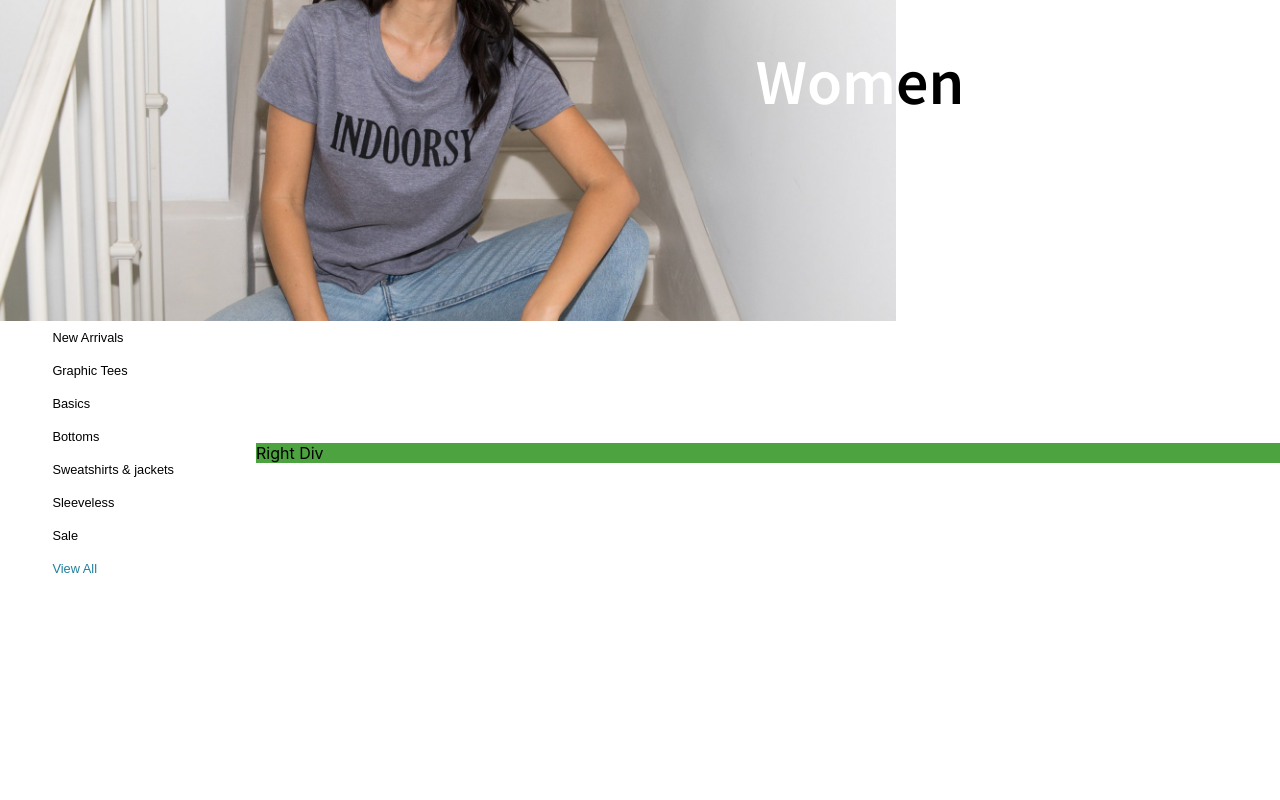
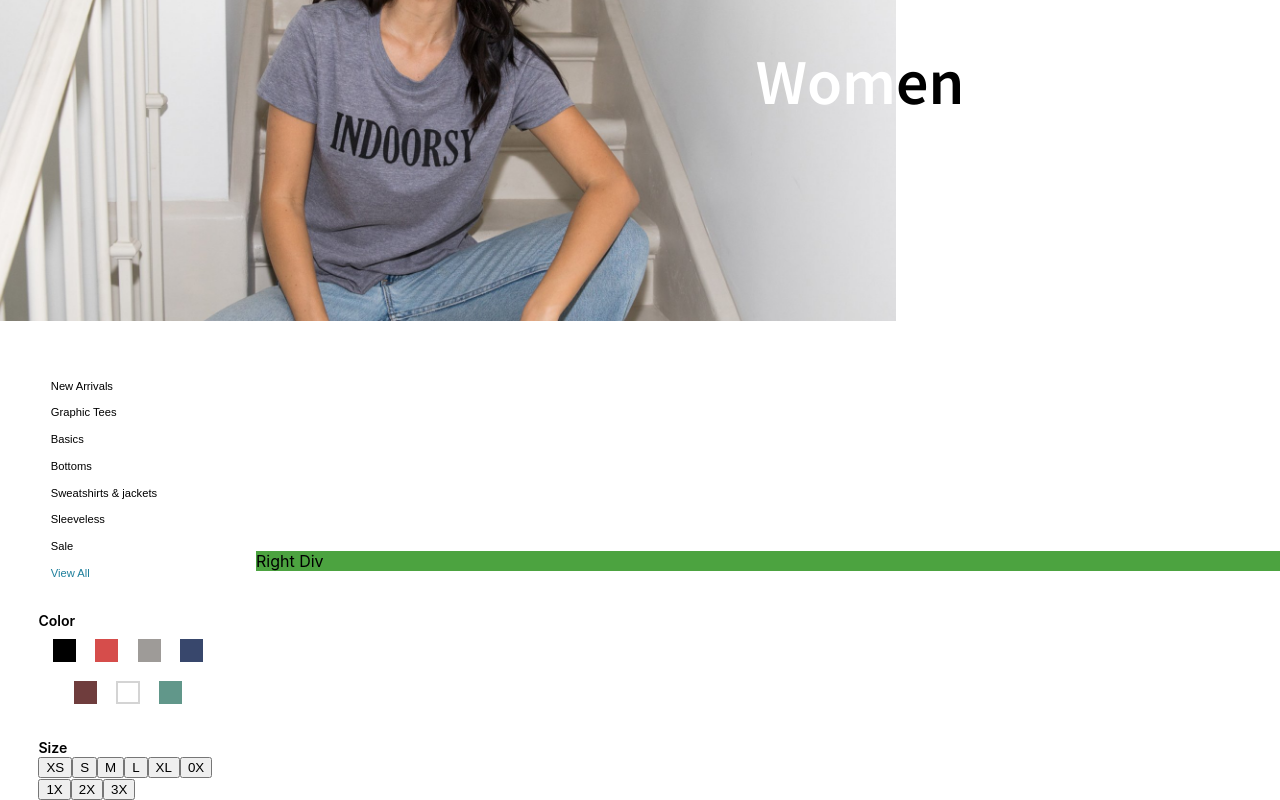
Before and after one commit to connorlagana/sw, a React (Create React App) app: page /women in a window 1280 px wide. Shown: the part 247-1047 px from the top of the page. Before the commit the page ends 832 px from the top, so only its background shows below. Built offline with nearby package versions, Linux system fonts and the light colour scheme.

Commit message:
side bar womens

```diff
--- a/src/App.scss
+++ b/src/App.scss
@@ -7,7 +7,7 @@
   // position: fixed;
 
   & .topNav {
-    background-color: rgb(10, 10, 10);
+    background-color: rgb(30, 127, 156);
     color: white;
     width: 100vw;
     height: 4vh;
@@ -170,6 +170,7 @@
     font-family: "Source Sans Pro", sans-serif;
     font-size: 5vw;
     font-weight: 600;
+    color: black;
   }
 }
 
@@ -196,13 +197,14 @@
       align-items: flex-start;
       flex-direction: column;
       width: 14vw;
+      margin-top: 4vw;
+
       & #category {
         background-color: rgba($color: #000000, $alpha: 0);
         border: none;
-        margin: 1vh;
-        font-size: 1.6vh;
+        margin: 0.8vh;
+        font-size: 1.4vh;
         cursor: pointer;
-        transition: all 0.2s;
       }
 
       & #category:hover {
@@ -212,10 +214,67 @@
       & #viewAll {
         background-color: rgba($color: #000000, $alpha: 0);
         border: none;
-        margin: 1vh;
         color: rgb(30, 127, 156);
-        font-size: 1.6vh;
+        margin: 0.8vh;
+        font-size: 1.4vh;
         cursor: pointer;
+      }
+    }
+
+    & .colors {
+      // background-color: peru;
+      width: 14vw;
+      margin-top: 2vw;
+      & #colorTitle {
+        color: black;
+        font-size: 1.1vw;
+        font-weight: 600;
+      }
+      & .colorButtons {
+        display: flex;
+        justify-content: center;
+        align-items: center;
+        flex-wrap: wrap;
+
+        & .sqBut {
+          width: 1.8vw;
+          border: none;
+          // background-color: rgb(128, 221, 177);
+          height: 1.8vw;
+          margin: 1.2vh;
+          cursor: pointer;
+        }
+
+        & .black {
+          background-color: #000000;
+        }
+
+        & .red {
+          background-color: rgb(214, 77, 75);
+        }
+
+        & .gray {
+          background-color: rgb(158, 155, 152);
+        }
+
+        & .blue {
+          background-color: rgb(56, 71, 108);
+        }
+
+        & .brown {
+          background-color: rgb(111, 61, 61);
+        }
+
+        & .white {
+          background-color: #ffffff;
+          border: solid;
+          border-color: rgb(212, 212, 212);
+          border-width: 2px;
+        }
+
+        & .green {
+          background-color: rgb(97, 151, 138);
+        }
       }
     }
   }
--- a/src/components/Women/WomenBottom.js
+++ b/src/components/Women/WomenBottom.js
@@ -14,6 +14,32 @@ function WomenBottom() {
           <button id="category">Sale</button>
           <button id="viewAll">View All</button>
         </div>
+        <div className="colors">
+          <div id="colorTitle">Color</div>
+          <div className="colorButtons">
+            <button className="black sqBut" />
+            <button className="red sqBut" />
+            <button className="gray sqBut" />
+            <button className="blue sqBut" />
+            <button className="brown sqBut" />
+            <button className="white sqBut" />
+            <button className="green sqBut" />
+          </div>
+        </div>
+        <div className="colors">
+          <div id="colorTitle">Size</div>
+          <div className="sizeButtons">
+            <button>XS</button>
+            <button>S</button>
+            <button>M</button>
+            <button>L</button>
+            <button>XL</button>
+            <button>0X</button>
+            <button>1X</button>
+            <button>2X</button>
+            <button>3X</button>
+          </div>
+        </div>
       </div>
       <div className="rightWomenBottomDiv">Right Div</div>
     </div>
```
